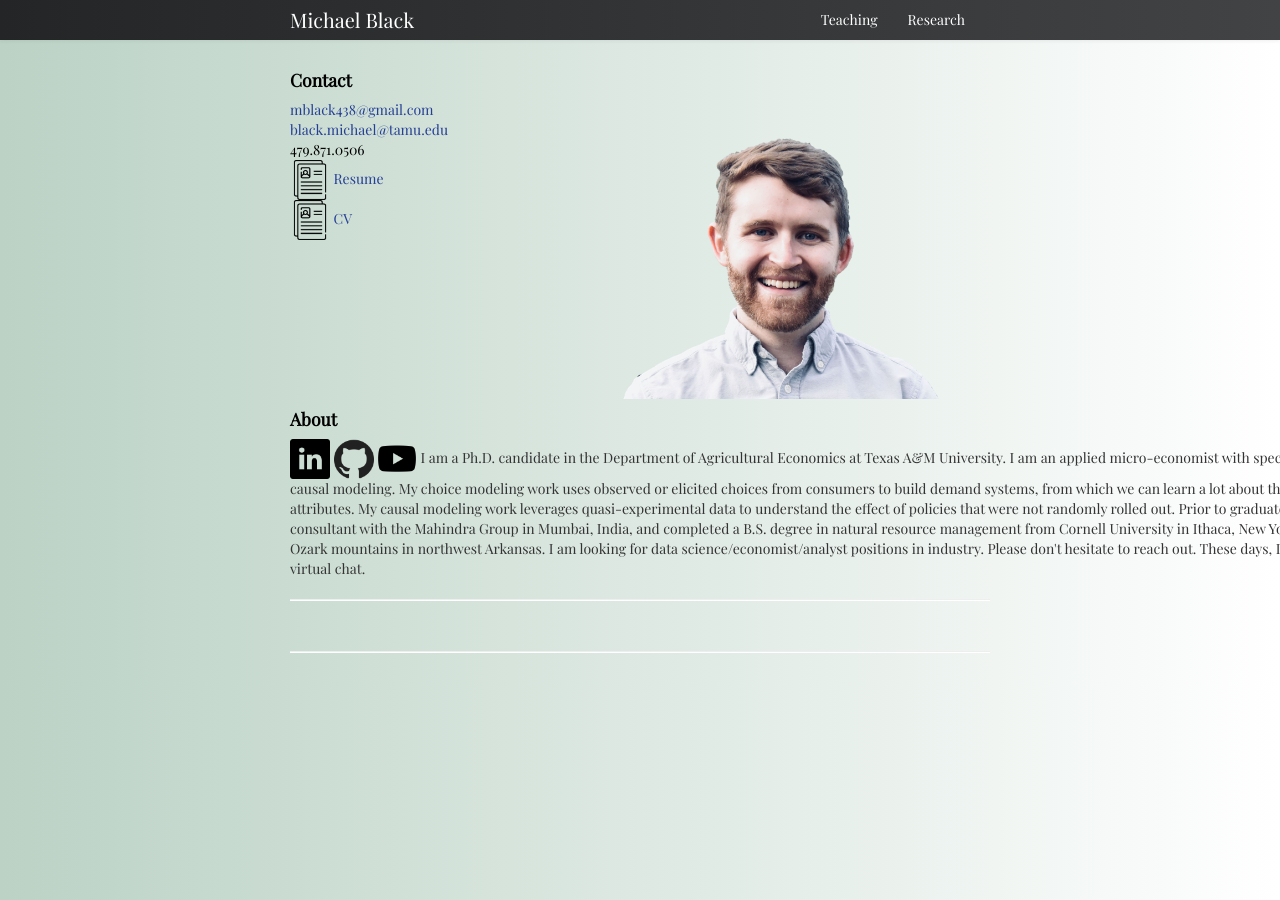
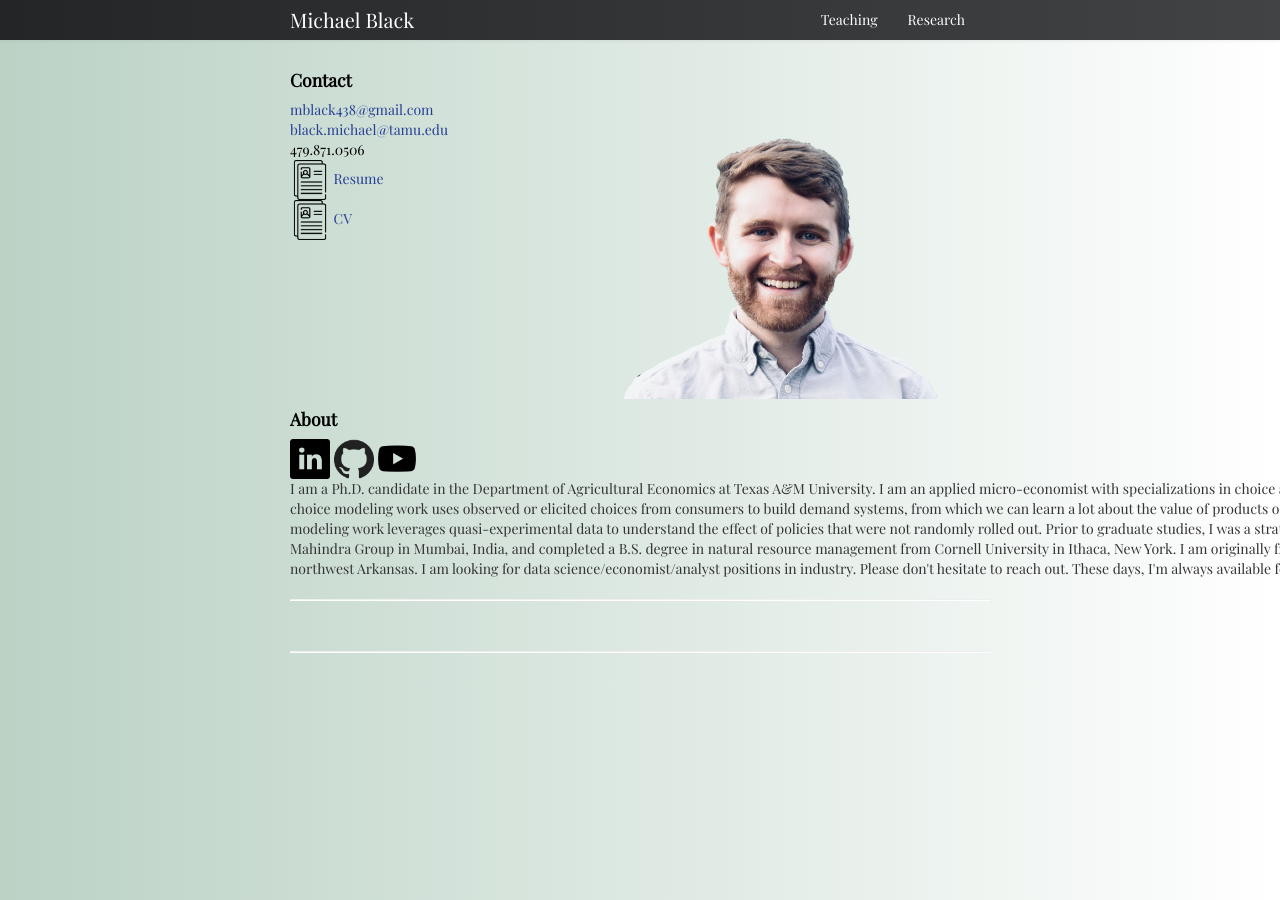
Before and after one commit to michael-black/michael-black.github.io, a Jekyll site: the page built from index.md, in a window 1280 px wide. Built offline with Jekyll 4.4.1, drawn with Linux system fonts in a browser that asks for light colours.

Commit message:
Put about text into div container

```diff
--- a/index.md
+++ b/index.md
@@ -42,14 +42,12 @@ keywords: Michael Black, economics, resource economics, environmental economics,
 	<a href="https://github.com/michael-black">
 	    <img src="../pages/icons64/github.png" width="40" height="40"/></a>
 	<a href="https://www.youtube.com/channel/UCxDNlrqcNZ4c3yS8IN_aC7A/featured">
-	    <img src="../pages/icons64/youtube.png" width="40" height="40"/></a>
-
-	I am a Ph.D. candidate in the Department of Agricultural Economics at Texas A&M University. I am an applied micro-economist with specializations in choice and causal modeling. My choice modeling work uses observed or elicited choices from consumers to build demand systems, from which we can learn a lot about the value of products or their attributes. My causal modeling work leverages quasi-experimental data to understand the effect of policies that were not randomly rolled out.
-
-	Prior to graduate studies, I was a strategy consultant with the Mahindra Group in Mumbai, India, and completed a B.S. degree in natural resource management from Cornell University in Ithaca, New York. I am originally from the Ozark mountains in northwest Arkansas.
-
-	I am looking for data science/economist/analyst positions in industry. Please don't hesitate to reach out. These days, I'm always available for a virtual chat.
-
+	    <img src="../pages/icons64/youtube.png" width="40" height="40"/></a> <br/>
+	<div class="row-fluid">
+		I am a Ph.D. candidate in the Department of Agricultural Economics at Texas A&M University. I am an applied micro-economist with specializations in choice and causal modeling. My choice modeling work uses observed or elicited choices from consumers to build demand systems, from which we can learn a lot about the value of products or their attributes. My causal modeling work leverages quasi-experimental data to understand the effect of policies that were not randomly rolled out.
+		Prior to graduate studies, I was a strategy consultant with the Mahindra Group in Mumbai, India, and completed a B.S. degree in natural resource management from Cornell University in Ithaca, New York. I am originally from the Ozark mountains in northwest Arkansas.
+		I am looking for data science/economist/analyst positions in industry. Please don't hesitate to reach out. These days, I'm always available for a virtual chat.
+	</div>
 </div>
 
 
```
